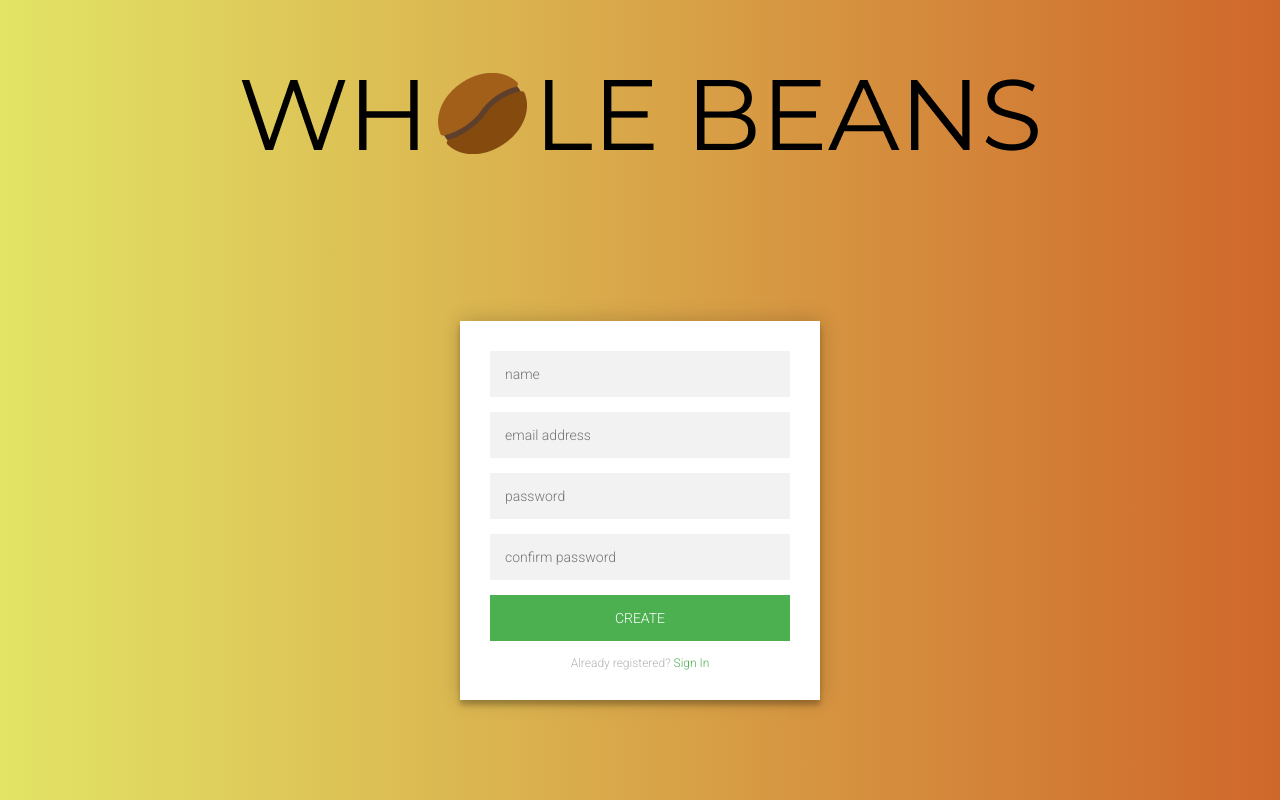
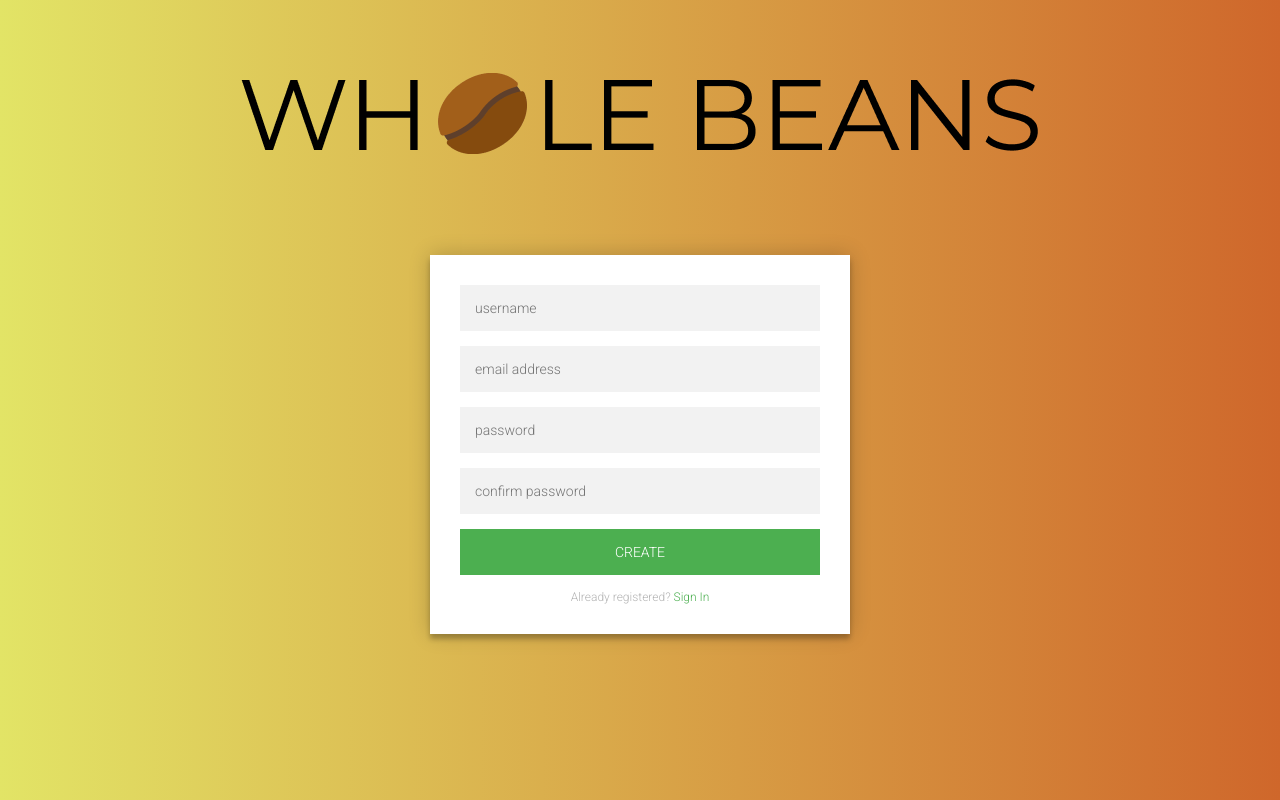
Before and after one commit to yunfeichengy/whole_beans, a Django app: page /account/signup in a window 1280 px wide. Run offline with Django 3.2, Linux system fonts and the light colour scheme.

Commit message:
minor aesthetics

```diff
--- a/account/static/account/loginout.css
+++ b/account/static/account/loginout.css
@@ -2,16 +2,15 @@
 
 .center {
     position: relative;
-    margin: 0 auto 50px;
+    margin: 0 auto 10px;
     padding: 45px;
     text-align: center;
     display: block;
-    margin: 0 auto;
 }
 
 .loginout-page {
-    width: 360px;
-    padding: 8% 0 0;
+    /* width: 360px; */
+    padding: 2% 0 0;
     margin: auto;
 }
 
--- a/account/templates/account/signup.html
+++ b/account/templates/account/signup.html
@@ -12,7 +12,7 @@
     <form class="register-form" action="" method="post">
       {% csrf_token %}
       <!-- username -->
-      <input type="text" name="username" placeholder="name" value="{{form.data.username}}" />
+      <input type="text" name="username" placeholder="username" value="{{form.data.username}}" />
       {{ form.username.errors }}
       <!-- email -->
       <input type="text" name="email" placeholder="email address" value="{{form.data.email}}" />
```
Also changed, not shown: post/static/post/headers.css (+4 -7 lines), db.sqlite3.
